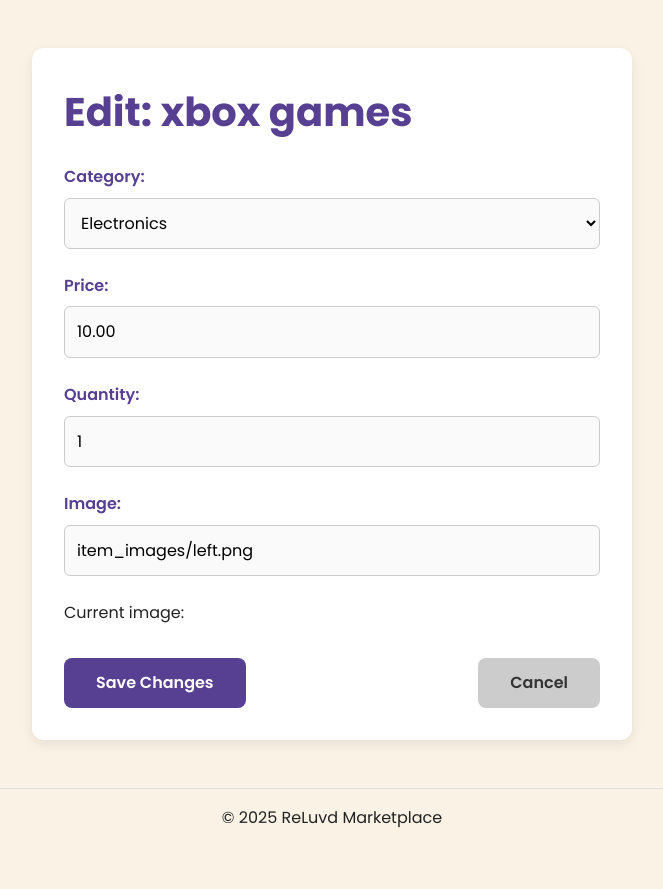
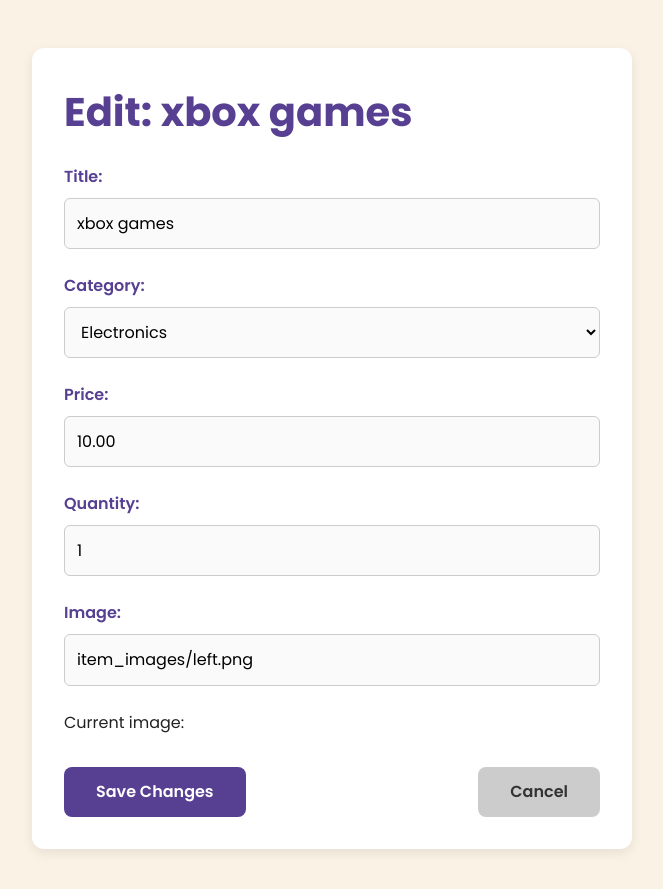
Before and after one commit to mr-aust1n/milestone-project-four, a Django app: page /2/edit/ in a window 1280 px wide. Shown: the part 88-977 px from the top of the page, without its empty margins (308-971 px from the left). Before the commit the page ends 916 px from the top, so only its background shows below. Run offline with Django 5.2, Linux system fonts and the light colour scheme; a user stored in the database is signed in; data comes from the database, SQL or seed files in the repository.

Commit message:
FIX: Edit item
Edit items not working

```diff
--- a/templates/items/edit_item.html
+++ b/templates/items/edit_item.html
@@ -15,29 +15,35 @@
 
             <!-- Render each field manually -->
 
+            <label for="{{ form.title.id_for_label }}">Title:</label>
+            {{ form.title }}
+            {{ form.title.errors }}
+
             <label for="{{ form.category.id_for_label }}">Category:</label>
             {{ form.category }}
+            {{ form.category.errors }}
 
             <label for="{{ form.price.id_for_label }}">Price:</label>
             {{ form.price }}
+            {{ form.price.errors }}
 
             <label for="{{ form.quantity.id_for_label }}">Quantity:</label>
             {{ form.quantity }}
+            {{ form.quantity.errors }}
 
             <label for="{{ form.image.id_for_label }}">Image:</label>
             {{ form.image }}
+            {{ form.image.errors }}
 
             {% if form.image.value %}
-
-
             <p>
-
-                Current image: <a href="{{ form.image.value.url }}" target="_blank">{{ form.image.value.name }}</a>
+                Current image:
+                <a href="{{ form.image.value.url }}" target="_blank">{{ form.image.value.name }}</a>
             </p>
             <div class="clearable-file-wrapper">
                 {{ form.image.clear }}
-            </div> {% endif %}
-
+            </div>
+            {% endif %}
 
             <div class="form-buttons">
                 <button type="submit" class="btn-save" aria-label="Save changes to {{ item.title }}">Save
```
